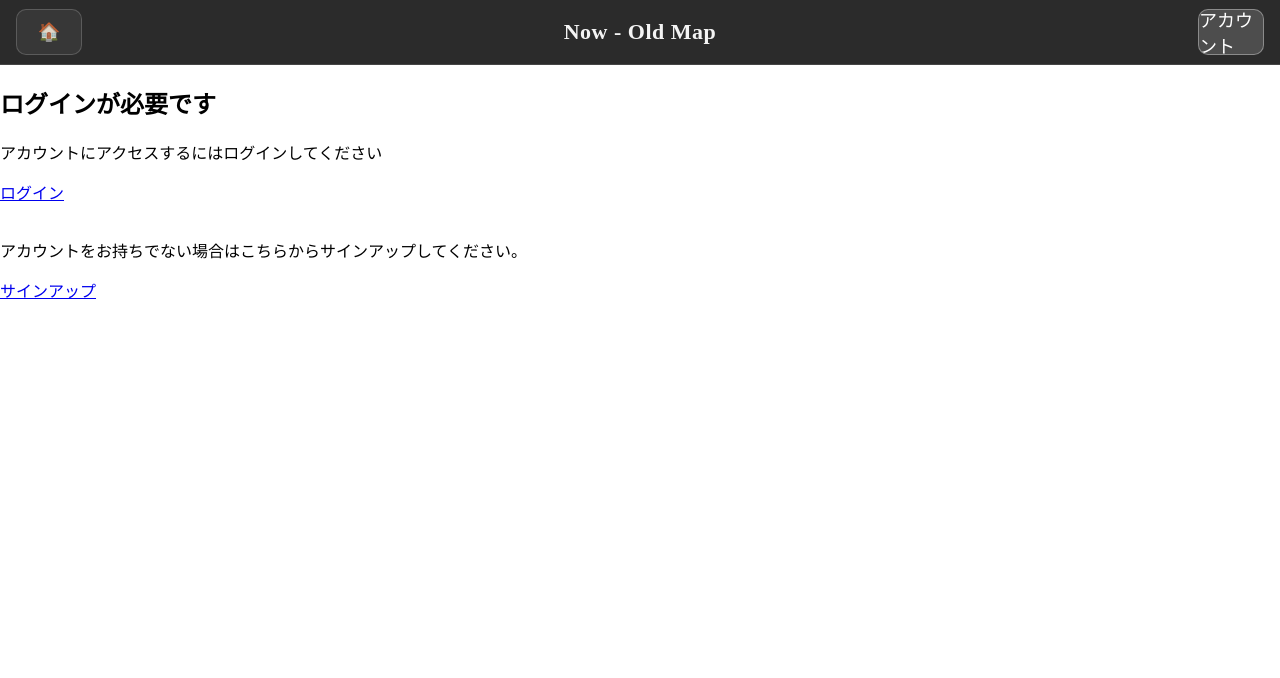
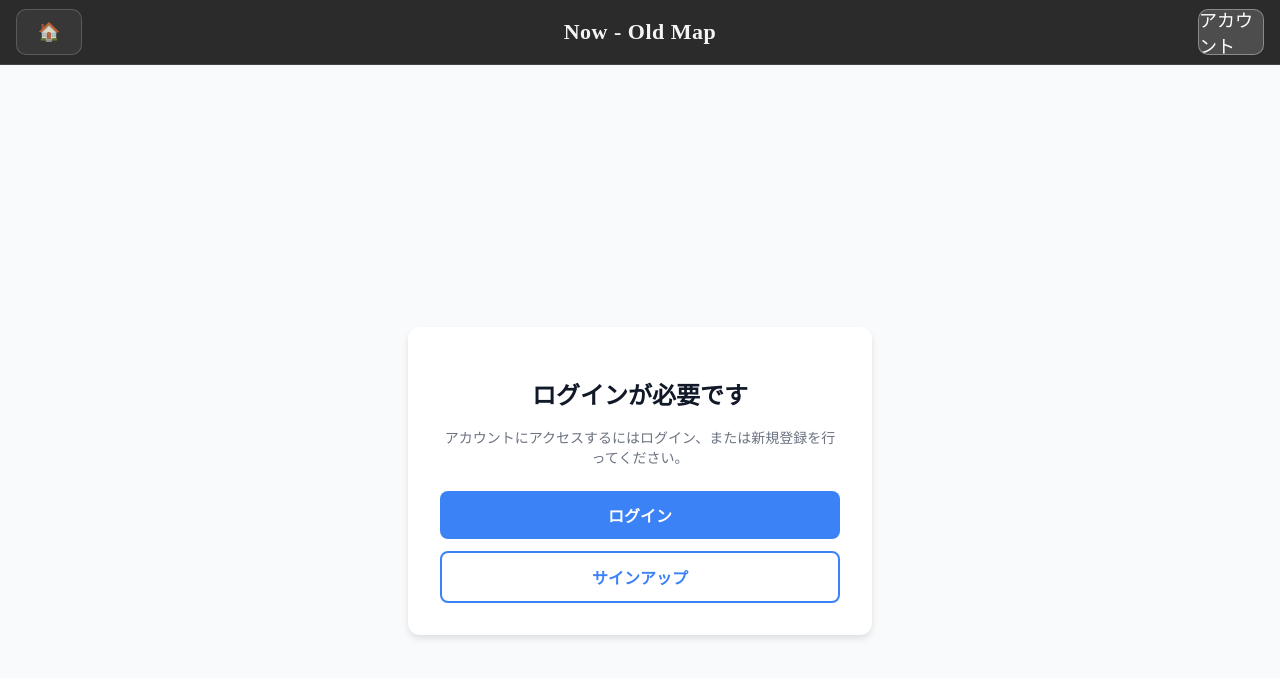
Before and after one commit to labsukukakeKT/now-old-map_pbc2025, a Next.js app: page /account in a window 1280 px wide. Shown: the top 678 px of the page. Built offline with nearby package versions, Linux system fonts and the light colour scheme.

Commit message:
アカウントページいじりました

```diff
--- a/app/account/page.tsx
+++ b/app/account/page.tsx
@@ -46,30 +46,85 @@ export default function AccountPage() {
 
   if (!user) {
     return (
-      <div className="flex flex-col items-center justify-center min-h-screen gap-4">
-        <Card className="w-full max-w-md">
-          <CardHeader className="text-center">
-            <CardTitle>ログインが必要です</CardTitle>
-          </CardHeader>
-          <CardContent className="space-y-4 text-center">
-            <p className="text-gray-600">
-              アカウントにアクセスするにはログインしてください
-            </p>
-            <div>
-              <Button asChild className="w-full">
-                <Link href="/login">ログイン</Link>
-              </Button>
-              <br />
-              <br />
-              <p className="text-gray-600">
-                アカウントをお持ちでない場合はこちらからサインアップしてください。
-              </p>
-              <Button asChild variant="outline" className="w-full">
-                <Link href="/signup">サインアップ</Link>
-              </Button>
-            </div>
-          </CardContent>
-        </Card>
+      <div style={{
+        display: 'flex',
+        flexDirection: 'column',
+        alignItems: 'center',
+        justifyContent: 'center',
+        minHeight: '100vh',
+        padding: '16px',
+        backgroundColor: '#f9fafb'
+      }}>
+        <div style={{
+          width: '100%',
+          maxWidth: '400px',
+          backgroundColor: '#fff',
+          borderRadius: '12px',
+          boxShadow: '0 4px 6px rgba(0, 0, 0, 0.1)',
+          padding: '32px',
+          textAlign: 'center'
+        }}>
+          <h1 style={{
+            fontSize: '24px',
+            fontWeight: 'bold',
+            marginBottom: '16px',
+            color: '#111827'
+          }}>
+            ログインが必要です
+          </h1>
+          <p style={{
+            color: '#6b7280',
+            marginBottom: '24px',
+            fontSize: '14px'
+          }}>
+            アカウントにアクセスするにはログイン、または新規登録を行ってください。
+          </p>
+          <div style={{
+            display: 'flex',
+            flexDirection: 'column',
+            gap: '12px'
+          }}>
+            <Link
+              href="/login"
+              style={{
+                display: 'block',
+                width: '100%',
+                padding: '12px 24px',
+                backgroundColor: '#3b82f6',
+                color: '#fff',
+                borderRadius: '8px',
+                textDecoration: 'none',
+                fontWeight: '600',
+                fontSize: '16px',
+                textAlign: 'center',
+                transition: 'background-color 0.2s',
+                boxSizing: 'border-box'
+              }}
+            >
+              ログイン
+            </Link>
+            <Link
+              href="/signup"
+              style={{
+                display: 'block',
+                width: '100%',
+                padding: '12px 24px',
+                backgroundColor: '#fff',
+                color: '#3b82f6',
+                border: '2px solid #3b82f6',
+                borderRadius: '8px',
+                textDecoration: 'none',
+                fontWeight: '600',
+                fontSize: '16px',
+                textAlign: 'center',
+                transition: 'background-color 0.2s',
+                boxSizing: 'border-box'
+              }}
+            >
+              サインアップ
+            </Link>
+          </div>
+        </div>
       </div>
     )
   }
```
